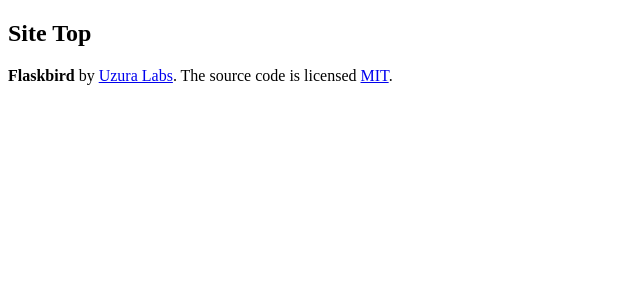
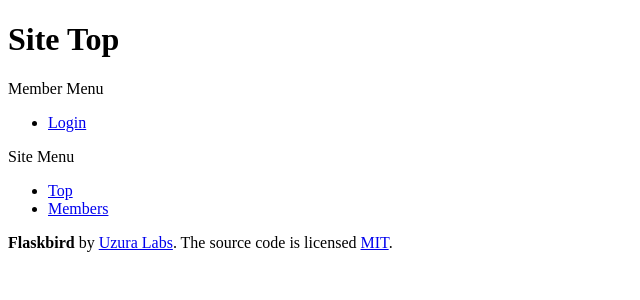
Before and after one commit to uzura8/flaskbird, a Python web app: template app/templates/index.html in a window 1280 px wide. Shown: the part 44-344 px from the top of the page, without its empty margins (0-640 px from the left). Run offline with Jinja, Linux system fonts and the light colour scheme; the template is opened without the code that fills it, so the values that code supplies are empty; some libraries are stand-ins or nearby versions.

Commit message:
Added side menu

```diff
--- a/app/templates/base.html
+++ b/app/templates/base.html
@@ -16,9 +16,8 @@
     {% block post_header %}{% endblock %}
     <link rel="shortcut icon" href="">
 </head>
-<header>
 <nav class="navbar is-fixed-top is-light">
-  <div class="container">
+  <div class="container is-fluid">
     <div class="navbar-brand">
       <a class="navbar-item brand-text" href="{{ url_for('site.index') }}">
         Microblog
@@ -43,9 +42,8 @@
     </div>
   </div>
 </nav>
-</header>
 
-<section class="container is-fluid">
+<div class="container is-fluid">
 <div class="columns">
 <div class="column is-9">
 {% with messages = get_flashed_messages() %}
@@ -53,7 +51,7 @@
 <article class="message is-success">
 <ul class="message-body">
 {% for message in messages %}
-<li>{{ message }}</li>
+  <li>{{ message }}</li>
 {% endfor %}
 </ul>
 </article>
@@ -62,14 +60,30 @@
 
 {% block content %}{% endblock %}
 
-</div>
-<div class="submenu column is-3">
-</div>
-</div>
-</section>
+</div> <!-- /.is-9 -->
+<div class="column is-3">
+  <aside class="menu">
+    <p class="menu-label">{{ _('Member Menu')  }}</p>
+    <ul class="menu-list">
+{% if current_user.is_authenticated %}
+      <li><a class="navbar-item" href="{{ url_for('member.index') }}">{{ _('Home') }}</a></li>
+      <li><a class="navbar-item" href="{{ url_for('member.logout') }}">{{ _('Logout') }}</a></li>
+{% else %}
+      <li><a class="navbar-item" href="{{ url_for('member.login') }}">{{ _('Login') }}</a></li>
+{% endif %}
+    </ul>
+    <p class="menu-label">{{ _('Site Menu')  }}</p>
+    <ul class="menu-list">
+      <li><a class="navbar-item" href="{{ url_for('site.index') }}">{{ _('Top') }}</a></li>
+      <li><a class="navbar-item" href="{{ url_for('site.members') }}">{{ _('Members') }}</a></li>
+    </ul>
+  </aside>
+</div> <!-- /.column .is-3 -->
+</div> <!-- /.columns -->
+</div> <!-- /.container -->
 
 <footer class="footer">
-<div class="container">
+<div class="container is-fluid">
   <div class="content has-text-centered">
     <p>
       <strong>Flaskbird</strong> by <a href="https://github.com/uzura8/flaskbird">Uzura Labs</a>. The source code is licensed
--- a/src/js/translations/en-message.json
+++ b/src/js/translations/en-message.json
@@ -16,6 +16,7 @@
         "Last seen on": "Last seen on",
         "Login": "Login",
         "Logout": "Logout",
+        "Member Menu": "Member Menu",
         "Members": "Members",
         "Name": "Name",
         "New User?": "New User?",
@@ -32,6 +33,7 @@
         "Reset Your Password": "Reset Your Password",
         "Self-introduction": "Self-introduction",
         "Sign In": "Sign In",
+        "Site Menu": "Site Menu",
         "Submit": "Submit",
         "The administrator has been notified. Sorry for the inconvenience!": "The administrator has been notified. Sorry for the inconvenience!",
         "Top": "Top",
--- a/src/js/translations/ja-message.json
+++ b/src/js/translations/ja-message.json
@@ -16,6 +16,7 @@
         "Last seen on": "\u6700\u7d42\u30a2\u30af\u30bb\u30b9\u65e5\u6642",
         "Login": "\u30ed\u30b0\u30a4\u30f3",
         "Logout": "\u30ed\u30b0\u30a2\u30a6\u30c8",
+        "Member Menu": "\u30e1\u30f3\u30d0\u30fc\u30e1\u30cb\u30e5\u30fc",
         "Members": "\u30e1\u30f3\u30d0\u30fc\u4e00\u89a7",
         "Name": "\u30e6\u30fc\u30b6\u540d",
         "New User?": "\u65b0\u898f\u30e1\u30f3\u30d0\u30fc\u767b\u9332",
@@ -32,6 +33,7 @@
         "Reset Your Password": "\u65b0\u3057\u3044\u30d1\u30b9\u30ef\u30fc\u30c9\u3092\u8a2d\u5b9a\u3059\u308b",
         "Self-introduction": "\u81ea\u5df1\u7d39\u4ecb",
         "Sign In": "\u30ed\u30b0\u30a4\u30f3",
+        "Site Menu": "\u30b5\u30a4\u30c8\u30e1\u30cb\u30e5\u30fc",
         "Submit": "\u9001\u4fe1\u3059\u308b",
         "The administrator has been notified. Sorry for the inconvenience!": "\u3054\u4e0d\u4fbf\u3092\u304a\u304b\u3051\u3057\u3066\u7533\u3057\u8a33\u3054\u3056\u3044\u307e\u305b\u3093\u3002\u30b5\u30a4\u30c8\u7ba1\u7406\u8005\u306b\u901a\u77e5\u3057\u307e\u3057\u305f\u3002",
         "Top": "\u30c8\u30c3\u30d7",
--- a/src/scss/flaskbird.scss
+++ b/src/scss/flaskbird.scss
@@ -1,3 +1,9 @@
+.container {
+  .columns {
+    margin: 1rem 0;
+  }
+}
+
 ul.c-horizontal,
 dl.c-horizontal {
   li, dt, dd {
```
Also changed, not shown: app/statics/js/members.js (+2 -2 lines), app/statics/js/translations/ja/messages.json (+1 -1 lines), app/statics/css/common.css, app/translations/ja/LC_MESSAGES/messages.po, 1 other file.
